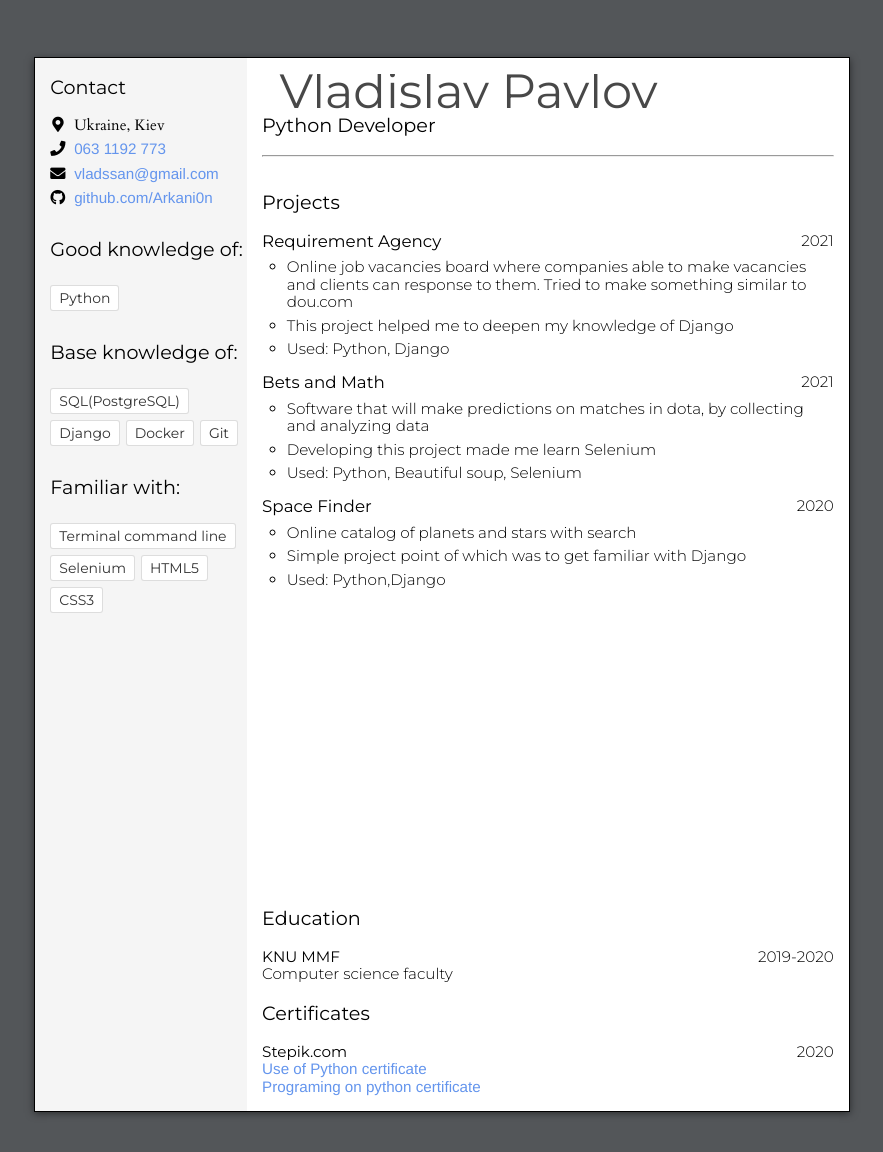
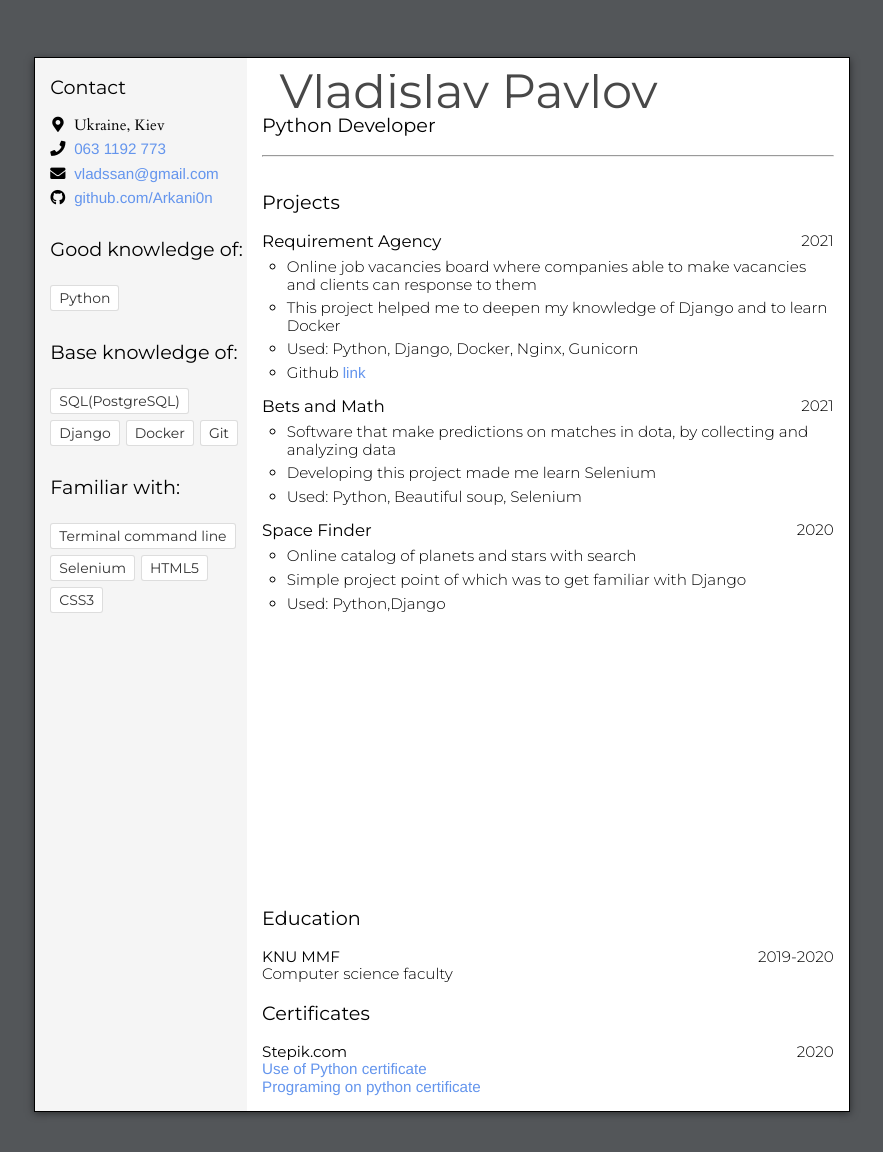
Before and after one commit to arkani0n/my_cv, a Django app: page / in a window 1280 px wide. Shown: the top 1152 px of the page, without its empty margins (198-1081 px from the left). Run offline with Django 3.2, Linux system fonts and the light colour scheme; some libraries are stand-ins or nearby versions.

Commit message:
requirement agency update

```diff
--- a/templates/cv/index.html
+++ b/templates/cv/index.html
@@ -105,9 +105,10 @@
                                     </header>
                                     <ul>
                                         <li>Online job vacancies board where companies able to make vacancies and clients
-                                         can response to them. Tried to make something similar to dou.com </li>
-                                        <li>This project helped me to deepen my knowledge of Django</li>
-                                        <li>Used: Python, Django</li>
+                                         can response to them </li>
+                                        <li>This project helped me to deepen my knowledge of Django and to learn Docker </li>
+                                        <li>Used: Python, Django, Docker, Nginx, Gunicorn</li>
+                                        <li>Github <a href="https://github.com/arkani0n/requirement-agency">link</a></li>
                                     </ul>
                                 </li>
 
@@ -117,7 +118,7 @@
                                         <time>2021</time>
                                     </header>
                                     <ul>
-                                        <li>Software that will make predictions
+                                        <li>Software that make predictions
                                         on matches in dota, by collecting and analyzing data</li>
                                         <li>Developing this project made me learn Selenium</li>
                                         <li>Used: Python, Beautiful soup, Selenium</li>
```
